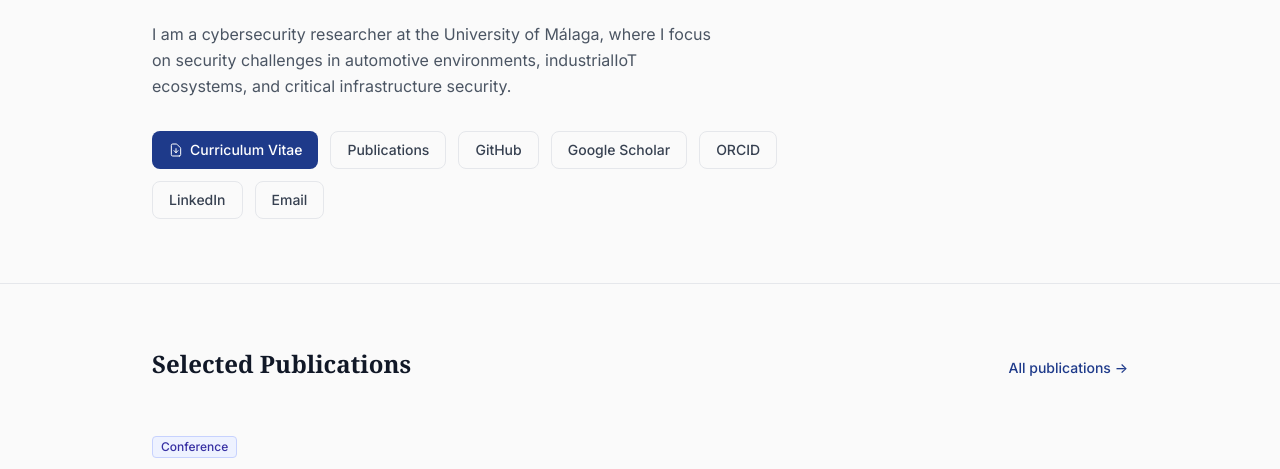
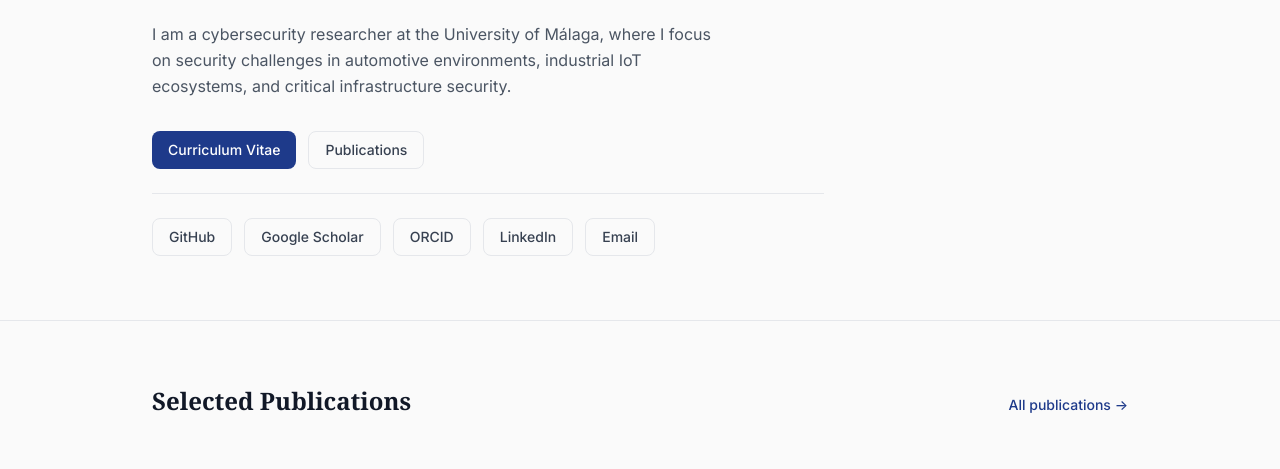
Before and after one commit to alvarodcastro/alvarodcastro.github.io, an Astro site: page / in a window 1280 px wide. Shown: the part 260-729 px from the top of the page. Built offline with nearby package versions, Linux system fonts and the light colour scheme; Astro itself is replaced by a stand-in of ours.

Commit message:
Fixed some typos

```diff
--- a/src/data/profile.ts
+++ b/src/data/profile.ts
@@ -10,7 +10,7 @@ export const profile = {
   summary:
     'Cybersecurity researcher working on automotive, cyber physical systems, and industrial internet of things (IIoT) cybersecurity.',
   shortBio:
-    'I am a cybersecurity researcher at the University of Málaga, where I focus on security challenges in automotive environments, industrialIoT ecosystems, and critical infrastructure security. ',
+    'I am a cybersecurity researcher at the University of Málaga, where I focus on security challenges in automotive environments, industrial IoT ecosystems, and critical infrastructure security. ',
   longBio: `I am a cybersecurity researcher at the University of Málaga, Spain, where I work within the Network and Information Computer Security (NICS) group.
 
 My broader research interests span IoT security, critical infrastructure protection, and the intersection of machine learning with cybersecurity — particularly in detection and deception tasks.
--- a/src/pages/index.astro
+++ b/src/pages/index.astro
@@ -50,16 +50,16 @@ const recentTalks = allTalks
         <!-- Primary links -->
         <div class="flex flex-wrap gap-3">
           <a
-            href={profile.cv}
+            href="/cv"
             class="btn-primary"
-            download
           >
-            <svg xmlns="http://www.w3.org/2000/svg" class="h-4 w-4" fill="none" viewBox="0 0 24 24" stroke="currentColor" aria-hidden="true">
+            <!-- <svg xmlns="http://www.w3.org/2000/svg" class="h-4 w-4" fill="none" viewBox="0 0 24 24" stroke="currentColor" aria-hidden="true">
               <path stroke-linecap="round" stroke-linejoin="round" stroke-width="1.5" d="M12 10v6m0 0l-3-3m3 3l3-3m2 8H7a2 2 0 01-2-2V5a2 2 0 012-2h5.586a1 1 0 01.707.293l5.414 5.414a1 1 0 01.293.707V19a2 2 0 01-2 2z" />
-            </svg>
+            </svg> -->
             Curriculum Vitae
           </a>
           <a href="/publications" class="btn-secondary">Publications</a>
+          <hr class="w-full border-t border-[#E5E7EB] my-3 " />
           {socialLinks.map((link) => (
             <a
               href={link.href}
```
